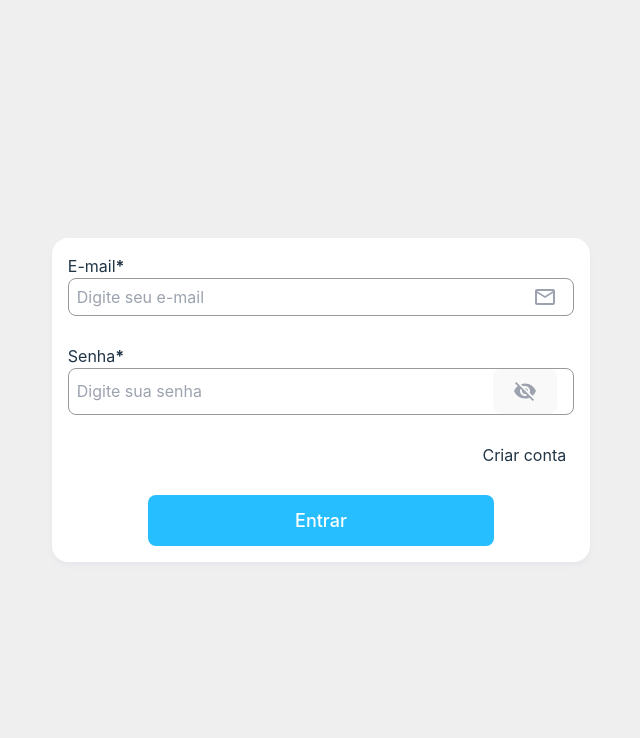
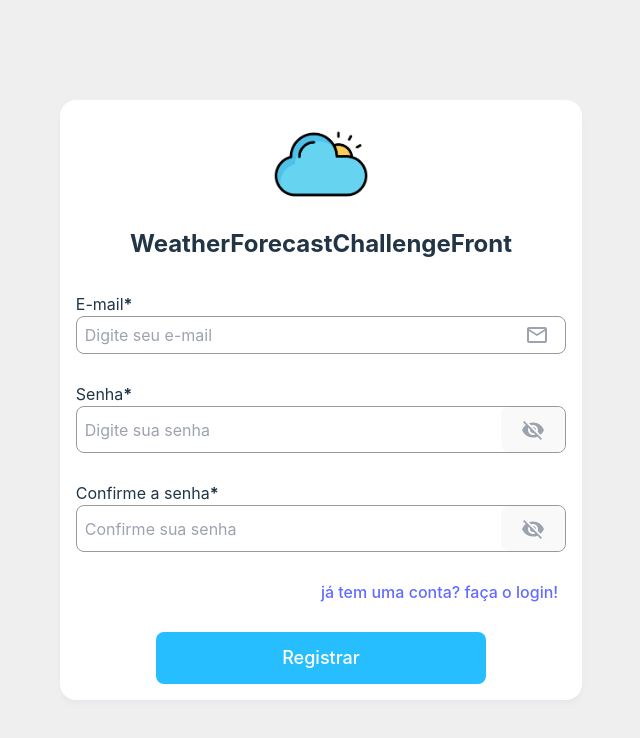
Before and after one commit to CadisRaziel/WeatherForecastChallengeFront, a React (Vite) app: page /register in a window 1280 px wide. Shown: the top 738 px of the page, without its empty margins (319-959 px from the left). Built offline with nearby package versions, Linux system fonts and the light colour scheme.

Commit message:
creating a login page and registering a new user, componentizing some components of the login and registration screens, using react-dom to make our routes

```diff
--- a/package.json
+++ b/package.json
@@ -14,6 +14,7 @@
     "react": "^18.3.1",
     "react-dom": "^18.3.1",
     "react-icons": "^5.3.0",
+    "react-router-dom": "^6.26.2",
     "zod": "^3.23.8"
   },
   "devDependencies": {
--- a/src/main.tsx
+++ b/src/main.tsx
@@ -1,11 +1,12 @@
-import { StrictMode } from 'react'
-import { createRoot } from 'react-dom/client'
+import { StrictMode } from 'react';
+import { createRoot } from 'react-dom/client';
 
-import './index.css'
-import SignIn from './pages/auth/signin'
+import './index.css';
+import { MainRouter } from './routes';
+
 
 createRoot(document.getElementById('root')!).render(
   <StrictMode>
-    <SignIn />
-  </StrictMode>,
-)
+    <MainRouter /> {/* Renderize a classe de roteamento */}
+  </StrictMode>
+);
--- /dev/null
+++ b/src/pages/auth/register_new_account.tsx
@@ -0,0 +1,77 @@
+import { useState } from 'react';
+import { MdVisibility, MdOutlineMail, MdVisibilityOff } from 'react-icons/md';
+import { Input } from '../../components/input';
+import { Button } from '../../components/button';
+import { Card } from '../../components/card';
+import { Link } from 'react-router-dom';
+
+export default function RegisterNewAccount() {
+    const [showPassword, setShowPassword] = useState(false);
+    const toggleShowPassword = () => setShowPassword(!showPassword);
+
+    return (
+        <div className="flex items-center justify-center min-h-screen ">
+            <Card className="col-span-6 items-center justify-center   ">
+                <div className="flex flex-col items-center">
+                    <img src="src/assets/forecast_icon.png" alt="Forecast Icon" className="w-24 h-24 mb-4" />
+                    <h1 className="text-2xl font-bold mb-8">WeatherForecastChallengeFront</h1>
+                </div>
+                <form
+                    className="mx-6 flex w-full flex-col gap-7 sm:mx-16 lg:mx-20"
+                    onSubmit={(e) => {
+                        e.preventDefault();
+                    }}
+                >
+                    <Input
+                        isRequired={true}
+                        label="E-mail"
+                        maxLength={120}
+                        placeholder="Digite seu e-mail"
+                        icon={<MdOutlineMail className="mr-4 fill-gray-400 text-2xl" />}
+                        isEmail={true}
+                        value={''} setValue={() => { }}
+                    />
+
+                    <Input
+                        isRequired={true}
+                        label="Senha"
+                        type={showPassword ? 'text' : 'password'}
+                        placeholder="Digite sua senha"
+                        icon={
+                            <button type="button" onClick={toggleShowPassword}>
+                                {showPassword ? (
+                                    <MdVisibility className="fill-gray-400 text-2xl" />
+                                ) : (
+                                    <MdVisibilityOff className="fill-gray-400 text-2xl" />
+                                )}
+                            </button>
+                        }
+                        value={''} setValue={() => { }}
+                    />
+                    <Input
+                        isRequired={true}
+                        label="Confirme a senha"
+                        type={showPassword ? 'text' : 'password'}
+                        placeholder="Confirme sua senha"
+                        icon={
+                            <button type="button" onClick={toggleShowPassword}>
+                                {showPassword ? (
+                                    <MdVisibility className="fill-gray-400 text-2xl" />
+                                ) : (
+                                    <MdVisibilityOff className="fill-gray-400 text-2xl" />
+                                )}
+                            </button>
+                        }
+                        value={''} setValue={() => { }}
+                    />
+                    <div className="flex justify-end items-end mr-2">
+                        <Link to="/">
+                            <h6>já tem uma conta? faça o login!</h6>
+                        </Link>
+                    </div>
+                    <Button>Registrar</Button>
+                </form>
+            </Card>
+        </div>
+    );
+}
--- a/src/pages/auth/signin.tsx
+++ b/src/pages/auth/signin.tsx
@@ -3,14 +3,19 @@ import { MdVisibility, MdOutlineMail, MdVisibilityOff } from 'react-icons/md';
 import { Input } from '../../components/input';
 import { Button } from '../../components/button';
 import { Card } from '../../components/card';
+import { Link } from 'react-router-dom';
 
 export default function SignIn() {
 	const [showPassword, setShowPassword] = useState(false);
 	const toggleShowPassword = () => setShowPassword(!showPassword);
 
 	return (
-		<div className="flex items-center justify-center min-h-screen ">
-			<Card className="col-span-6 items-center justify-center   ">
+		<div className="flex items-center justify-center min-h-screen">
+			<Card className="col-span-6 items-center justify-center">
+				<div className="flex flex-col items-center">
+					<img src="src/assets/forecast_icon.png" alt="Forecast Icon" className="w-24 h-24 mb-4" />
+					<h1 className="text-2xl font-bold mb-8">WeatherForecastChallengeFront</h1>
+				</div>
 				<form
 					className="mx-6 flex w-full flex-col gap-7 sm:mx-16 lg:mx-20"
 					onSubmit={(e) => {
@@ -24,7 +29,8 @@ export default function SignIn() {
 						placeholder="Digite seu e-mail"
 						icon={<MdOutlineMail className="mr-4 fill-gray-400 text-2xl" />}
 						isEmail={true}
-						value={''} setValue={() => {}}
+						value={''}
+						setValue={() => { }}
 					/>
 
 					<Input
@@ -33,7 +39,7 @@ export default function SignIn() {
 						type={showPassword ? 'text' : 'password'}
 						placeholder="Digite sua senha"
 						icon={
-							<button className="mr-4" type="button" onClick={toggleShowPassword}>
+							<button type="button" onClick={toggleShowPassword}>
 								{showPassword ? (
 									<MdVisibility className="fill-gray-400 text-2xl" />
 								) : (
@@ -41,15 +47,19 @@ export default function SignIn() {
 								)}
 							</button>
 						}
-						value={''} setValue={() => {}}
+						value={''}
+						setValue={() => { }}
 					/>
 
-                    <div className="flex justify-end items-end mr-2" >
-                        <h6>Criar conta</h6>
-				    </div>
+					<div className="flex justify-end items-end mr-2">
+						<Link to="/register">
+							<h6>Criar conta</h6>
+						</Link>
+					</div>
 					<Button>Entrar</Button>
 				</form>
 			</Card>
 		</div>
+
 	);
 }
--- /dev/null
+++ b/src/routes.tsx
@@ -0,0 +1,32 @@
+import { BrowserRouter as Router, Route, Routes, Navigate } from 'react-router-dom';
+import SignIn from './pages/auth/signin';
+import RegisterNewAccount from './pages/auth/register_new_account';
+
+
+// Defina os tipos de rotas conhecidas (opcional)
+export type KnownRoute = '/' | '/register' | '/dashboard';
+
+export function MainRouter() {
+  const isAuthenticated = false; // Mude essa lógica para a autenticação real
+
+  return (
+    <Router>
+      <Routes>
+        {/* Rotas públicas */}
+        {!isAuthenticated ? (
+          <>
+            <Route path="/" element={<SignIn />} />
+            <Route path="/register" element={<RegisterNewAccount />} />
+            <Route path="*" element={<Navigate to="/" replace />} />
+          </>
+        ) : (
+          // Rotas autenticadas
+          <>
+            {/* <Route path="/dashboard" element={<Dashboard />} />
+            <Route path="*" element={<Navigate to="/dashboard" replace />} /> */}
+          </>
+        )}
+      </Routes>
+    </Router>
+  );
+}
```
Also changed, not shown: src/assets/forecast_icon.png (added), 1 other file (tests, documents, lock files or other folders).
